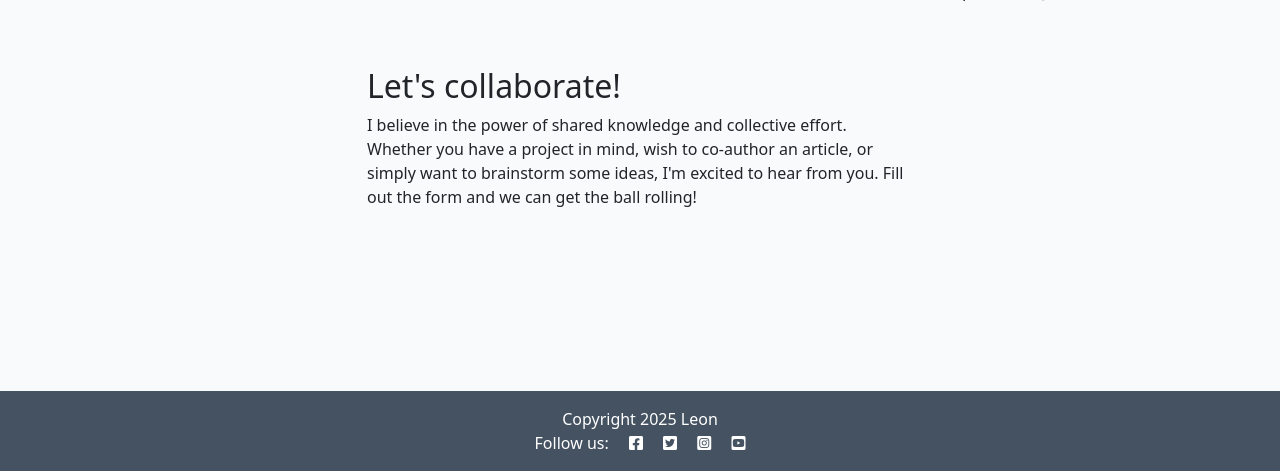
After one commit to TheBlep/Le_Engineer_Blog, a Django app: template blog/templates/blog/about.html in a window 1280 px wide. The commit adds this page. Shown: the part 329-800 px from the top of the page. Run offline with Django 4.2, Linux system fonts and the light colour scheme; the template is opened without the code that fills it: values that come from a table or form of the project are taken from there, others are empty; tables that the repository leaves empty hold one stand-in row (values such as "Sample post").

Commit message:
edit(build): added  about page and collaberation requst. added pagination previous in index.html. Added home link to navbar. changd bottom copyright text. added forms.py

```diff
--- a/blog/models.py
+++ b/blog/models.py
@@ -20,7 +20,7 @@ class Post(models.Model):
     class Meta:
         ordering = ["-created_on"]
     def __str__(self):
-        return f"The title of this post is {self.title}"
+        return f"{self.title} | written by {self.author}"
 
 
 class Comment(models.Model):
@@ -37,3 +37,22 @@ class Comment(models.Model):
         ordering = ["-created_on"]
     def __str__(self):
         return f"Comment by {self.author} on{self.post}"
+
+
+class About(models.Model):
+    title = models.CharField(max_length=200)
+    updated_on = models.DateTimeField(auto_now=True)
+    content = models.TextField()
+
+    def __str__(self):
+        return self.title
+
+
+class CollaborateRequest(models.Model):
+    name = models.CharField(max_length=200)
+    email = models.EmailField()
+    message = models.TextField()
+    read = models.BooleanField(default=False)
+
+    def __str__(self):
+        return f"Collaboration request from {self.name}"
--- /dev/null
+++ b/blog/templates/blog/about.html
@@ -0,0 +1,36 @@
+{% extends 'base.html' %}
+{% load static %}
+
+{% block content %}
+<div class="container mt-5">
+    <div class="row">
+        <div class="col-12 col-md-4 text-center">
+            <img src="{% static 'images/nobody.jpg' %}" width="75%">
+        </div>
+        <div class="col-12 col-md-8">
+            <h2>{{ about.title }}</h2>
+            {{ about.content | safe }}
+        </div>
+    </div>
+    <div class="row">
+        <div class="col text-right">
+          <!-- Updated on field goes in here -->
+
+          <p class="text-end"><em>Updated on: {{ about.updated_on }}</em></p>
+        </div>
+    </div>
+    <div class="row justify-content-center">
+        <div class="col-12 col-md-6 my-5">
+            <h2>Let's collaborate!</h2>
+            <p>I believe in the power of shared knowledge and collective effort.
+                Whether you have a project in mind, wish to co-author
+                an article, or simply want to brainstorm some ideas,
+                I'm excited to hear from you. Fill out the form
+                and we can get the ball rolling!</p>
+
+            <!-- add your form here. Your submit button should
+                                have the classes of btn, btn-secondary -->
+        </div>
+    </div>
+</div>
+{% endblock content %}
--- a/blog/views.py
+++ b/blog/views.py
@@ -21,12 +21,18 @@ def post_detail(request, slug):
 
     :template:`blog/post_detail.html`
     """
+    if request.method == "POST":
+        print("Received a POST request")
 
     queryset = Post.objects.filter(status=1)
     post = get_object_or_404(queryset, slug=slug)
+    comments = post.comments.all().order_by("-created_on")
+    comment_count = post.comments.filter(approved=True).count()
 
     comments = post.comments.all().order_by("-created_on")
     comment_count = post.comments.filter(approved=True).count()
+
+    print("About to render template")
 
     return render(
         request,
--- a/codestar/settings.py
+++ b/codestar/settings.py
@@ -50,12 +50,17 @@ INSTALLED_APPS = [
     'allauth',
     'allauth.account',
     'allauth.socialaccount',
+    'crispy_forms',
+    'crispy_bootstrap5',
     "blog",
 ]
 
 SITE_ID = 1
 LOGIN_REDIRECT_URL = '/'
 LOGOUT_REDIRECT_URL = '/'
+
+CRISPY_ALLOWED_TEMPLATE_PACKS = "bootstrap5"
+CRISPY_TEMPLATE_PACK = "bootstrap5"
 
 MIDDLEWARE = [
     'django.middleware.security.SecurityMiddleware',
--- a/requirements.txt
+++ b/requirements.txt
@@ -4,12 +4,14 @@ certifi==2025.1.31
 cffi==1.17.1
 charset-normalizer==3.4.1
 cloudinary==1.36.0
+crispy-bootstrap5==0.7
 cryptography==44.0.2
 defusedxml==0.7.1
 dj-database-url==0.5.0
 dj3-cloudinary-storage==0.0.6
 Django==4.2.19
 django-allauth==0.57.2
+django-crispy-forms==2.3
 django-summernote==0.8.20.0
 gunicorn==20.1.0
 idna==3.10
--- a/templates/base.html
+++ b/templates/base.html
@@ -43,7 +43,7 @@
                 <ul class="navbar-nav me-auto mb-2 mb-lg-0">
                     <li class="nav-item">
                         <a class="nav-link {% if request.path == home_url %}active{% endif %}" aria-current="page"
-                            href="#">Home</a>
+                            href="{% url 'home' %}">Home</a>
                     </li>
 
                     {% if user.is_authenticated %}
@@ -78,7 +78,7 @@
 
     <!-- Footer -->
     <footer class="footer mt-auto py-3 dark-bg">
-        <p class="m-0 text-center text-white">Made by Code Instituters</p>
+        <p class="m-0 text-center text-white">Copyright 2025 Leon</p>
         <p class="m-0 text-center text-white">Follow us: <i class="fab fa-facebook-square ms-3"></i>
             <i class="fab fa-twitter-square ms-3"></i>
             <i class="fab fa-instagram-square ms-3"></i>
```
Also changed, not shown: blog/admin.py (+16 -0 lines), blog/forms.py (added, +8 -0 lines), blog/templates/blog/index.html (+7 -0 lines), blog/templates/blog/post_detail.html (+7 -1 lines).
